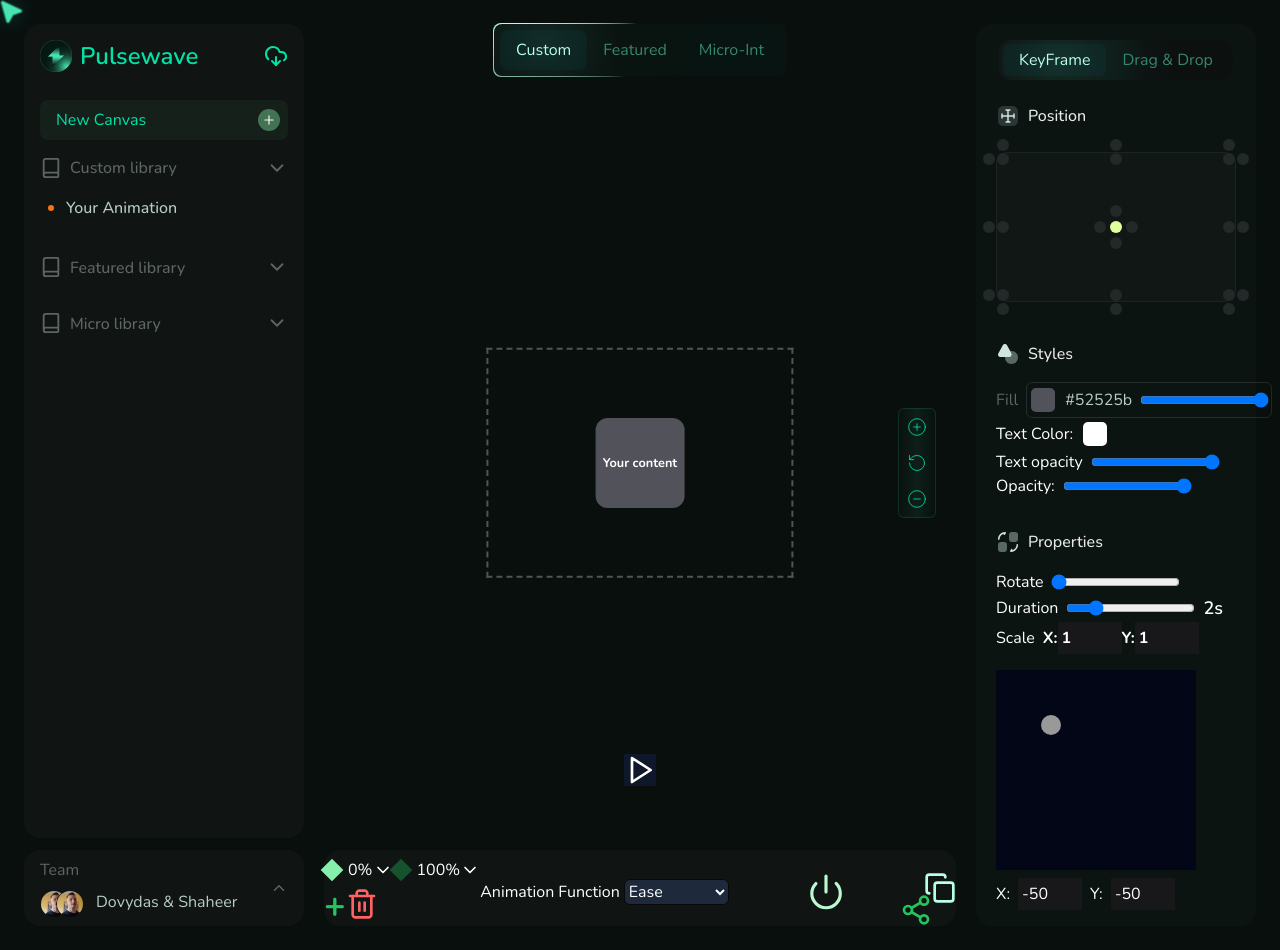
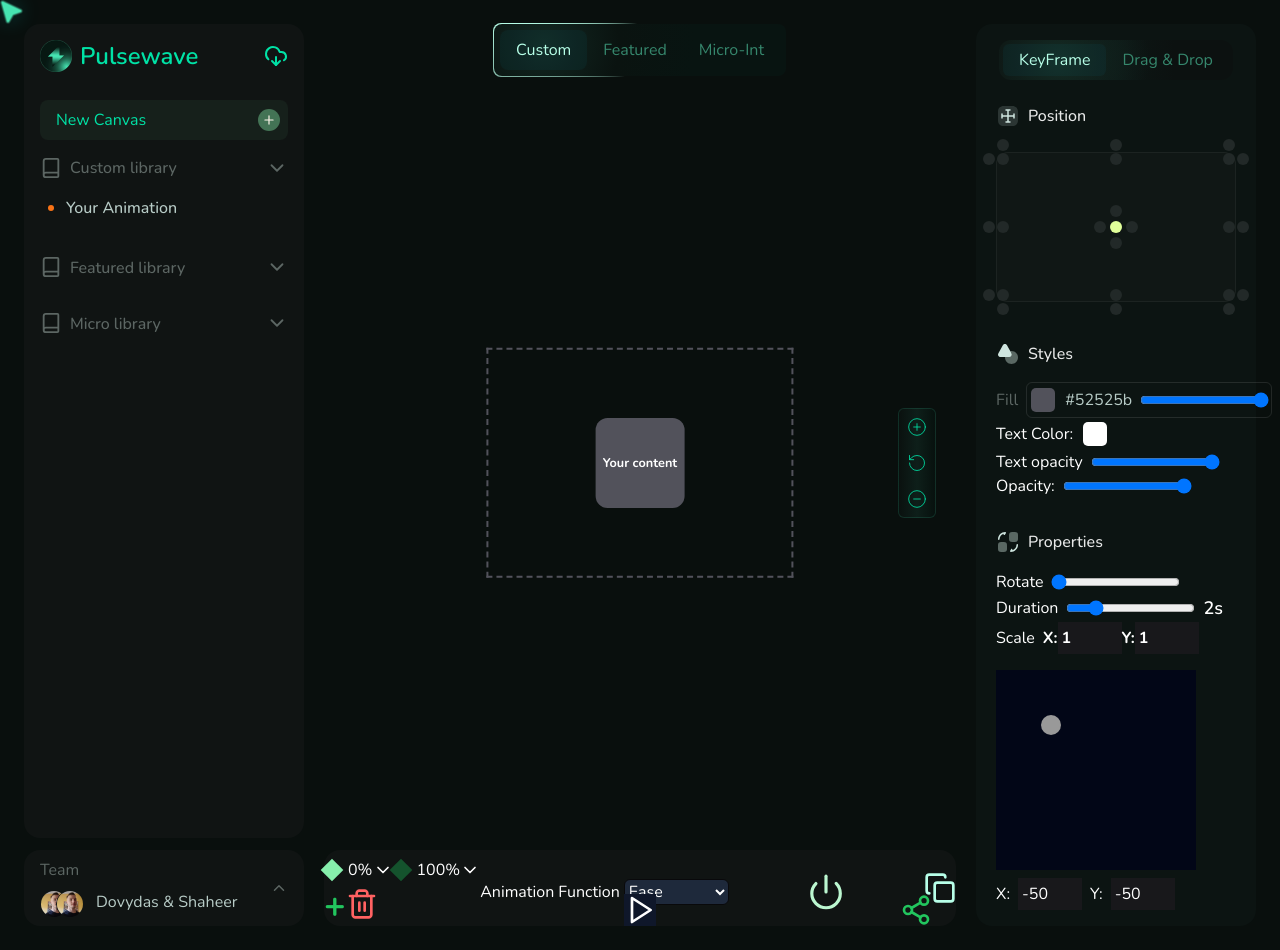
Before and after one commit to amuseDave/animationGen, a React (Vite) app: page / in a window 1280 px wide. Built offline with nearby package versions, Linux system fonts and the light colour scheme.

Commit message:
update layout

```diff
--- /dev/null
+++ b/src/components/Preview-Controls/Custom/NDD/HandleAnimation.jsx
@@ -0,0 +1,108 @@
+import { Play, RefreshCcw } from "lucide-react";
+import { useSelector, useDispatch } from "react-redux";
+import { useEffect, useRef } from "react";
+import { uiActions } from "../../../../store/uiSlicer";
+import { stringifyStyles, hexToRgba } from "../../../../utils/helper";
+import { customActions } from "../../../../store/customSlicer";
+import { toast } from "react-toastify";
+
+let sameStylesNotification;
+
+export default function HandleAnimation() {
+  const dispatch = useDispatch();
+  const isAnimating = useSelector((state) => state.ui.isAnimating);
+  const keyFrames = useSelector((state) => state.custom.keyFrames);
+  const duration = useSelector((state) => state.custom.duration);
+  const animationFunction = useSelector(
+    (state) => state.custom.animationFunction
+  );
+
+  const squareEl = useRef();
+  const squareAnimation = useRef();
+  const timeoutId = useRef();
+
+  useEffect(() => {
+    squareEl.current = document.getElementById("square");
+  }, []);
+
+  function handleAnimation() {
+    if (isAnimating) {
+      dispatch(uiActions.handleIsAnimating(false));
+      squareAnimation.current.cancel();
+      return;
+    }
+
+    for (let i = 0; i < keyFrames.length; i++) {
+      for (let j = i + 1; j < keyFrames.length; j++) {
+        if (stringifyStyles(keyFrames[i]) !== stringifyStyles(keyFrames[j])) {
+          dispatch(uiActions.handleIsAnimating(true));
+          dispatch(
+            customActions.handleKeyFrame({ action: "switch", value: 0 })
+          );
+          return;
+        }
+      }
+    }
+
+    ///
+    if (sameStylesNotification) return;
+    sameStylesNotification = true;
+    setTimeout(() => {
+      sameStylesNotification = false;
+    }, 1000);
+    toast.error("Can't animate same styles");
+    ///
+  }
+
+  useEffect(() => {
+    if (!isAnimating) return;
+
+    const styles = keyFrames.map((keyFrame) => {
+      return {
+        opacity: keyFrame.opacity,
+        backgroundColor: hexToRgba(
+          keyFrame.backgroundColor,
+          keyFrame.bgOpacity
+        ),
+        color: hexToRgba(keyFrame.textColor, keyFrame.textOpacity),
+        left: keyFrame.left,
+        top: keyFrame.top,
+        transform: `translate(${keyFrame.translateX}%, ${keyFrame.translateY}%) scaleX(${keyFrame.scaleX}) scaleY(${keyFrame.scaleY}) rotate(${keyFrame.rotate}deg)`,
+      };
+    });
+
+    squareAnimation.current = squareEl.current.animate(styles, {
+      duration: duration * 1000,
+      easing: animationFunction,
+      iterations: 1,
+    });
+
+    if (timeoutId.current) clearTimeout(timeoutId.current);
+
+    timeoutId.current = setTimeout(() => {
+      dispatch(uiActions.handleIsAnimating(false));
+    }, duration * 1000);
+
+    return () => {
+      dispatch(uiActions.handleIsAnimating(false));
+    };
+  }, [isAnimating]);
+
+  return (
+    <>
+      {isAnimating ? (
+        <RefreshCcw
+          className="absolute text-white bc bg-slate-900"
+          size={32}
+          onClick={handleAnimation}
+        />
+      ) : (
+        <Play
+          className="absolute text-white bc bg-slate-900"
+          size={32}
+          onClick={handleAnimation}
+        />
+      )}
+    </>
+  );
+}
--- a/src/components/Preview-Controls/Custom/NDD/NDD.jsx
+++ b/src/components/Preview-Controls/Custom/NDD/NDD.jsx
@@ -1,5 +1,6 @@
 import AnimationFunction from "./AnimationFunction.jsx";
 import KeyFrames from "./KeyFrames/KeyFrames";
+import HandleAnimation from "./HandleAnimation.jsx";
 import Reset from "./Reset.jsx";
 
 export default function NDD() {
@@ -8,6 +9,7 @@
       <KeyFrames />
       <AnimationFunction />
       <Reset />
+      <HandleAnimation />
     </>
   );
 }
--- a/src/components/Preview/Custom/Preview.jsx
+++ b/src/components/Preview/Custom/Preview.jsx
@@ -1,30 +1,15 @@
-import { useDispatch, useSelector } from "react-redux";
+import { useSelector } from "react-redux";
 import Loader from "../Static/Loader";
-import Playback from "./Playback";
-import { hexToRgba, stringifyStyles } from "../../../utils/helper";
-import { uiActions } from "../../../store/uiSlicer";
-import { customActions } from "../../../store/customSlicer";
-import { useEffect, useRef } from "react";
-import { toast } from "react-toastify";
-
-let sameStylesNotification;
+import { hexToRgba } from "../../../utils/helper";
 
 export default function Preview() {
-  const dispatch = useDispatch();
-  const squareEl = useRef();
-  const squareAnimation = useRef();
-  const timeoutId = useRef();
-
   const isAnimating = useSelector((state) => state.ui.isAnimating);
   const isResizing = useSelector((state) => state.ui.isResizing);
   const zoomLevel = useSelector((state) => state.ui.zoomLevel);
 
   const activeKeyFrame = useSelector((state) => state.custom.activeKeyFrame);
-  const animationFunction = useSelector(
-    (state) => state.custom.animationFunction
-  );
+
   const keyFrames = useSelector((state) => state.custom.keyFrames);
-  const duration = useSelector((state) => state.custom.duration);
   const curKF = keyFrames[activeKeyFrame];
 
   const dashedBoxStyles = {
@@ -48,86 +33,20 @@
   };
 
   // Check validity of animation, and set to isAnimating or alert
-  function handleAnimation() {
-    if (isAnimating) {
-      dispatch(uiActions.handleIsAnimating(false));
-      squareAnimation.current.cancel();
-      return;
-    }
-
-    for (let i = 0; i < keyFrames.length; i++) {
-      for (let j = i + 1; j < keyFrames.length; j++) {
-        if (stringifyStyles(keyFrames[i]) !== stringifyStyles(keyFrames[j])) {
-          dispatch(uiActions.handleIsAnimating(true));
-          dispatch(
-            customActions.handleKeyFrame({ action: "switch", value: 0 })
-          );
-          return;
-        }
-      }
-    }
-
-    ///
-    if (sameStylesNotification) return;
-    sameStylesNotification = true;
-    setTimeout(() => {
-      sameStylesNotification = false;
-    }, 1000);
-    toast.error("Can't animate same styles");
-    ///
-  }
 
   // Create & Play Animation
-  useEffect(() => {
-    if (!isAnimating) return;
 
-    const styles = keyFrames.map((keyFrame) => {
-      return {
-        opacity: keyFrame.opacity,
-        backgroundColor: hexToRgba(
-          keyFrame.backgroundColor,
-          keyFrame.bgOpacity
-        ),
-        color: hexToRgba(keyFrame.textColor, keyFrame.textOpacity),
-        left: keyFrame.left,
-        top: keyFrame.top,
-        transform: `translate(${keyFrame.translateX}%, ${keyFrame.translateY}%) scaleX(${keyFrame.scaleX}) scaleY(${keyFrame.scaleY}) rotate(${keyFrame.rotate}deg)`,
-      };
-    });
-
-    squareAnimation.current = squareEl.current.animate(styles, {
-      duration: duration * 1000,
-      easing: animationFunction,
-      iterations: 1,
-    });
-
-    if (timeoutId.current) clearTimeout(timeoutId.current);
-
-    timeoutId.current = setTimeout(() => {
-      dispatch(uiActions.handleIsAnimating(false));
-    }, duration * 1000);
-
-    return () => {
-      dispatch(uiActions.handleIsAnimating(false));
-    };
-  }, [isAnimating]);
   return (
     <>
       <section
         style={dashedBoxStyles}
         className={`preview-keyframe-dashed-box ${isResizing && "hidden"}`}
       >
-        <div
-          ref={squareEl}
-          id="square"
-          style={boxStyles}
-          className={`preview-keyframe-box`}
-        >
+        <div id="square" style={boxStyles} className={`preview-keyframe-box`}>
           Your content
         </div>
       </section>
       {isResizing && <Loader />}
-      <Playback handleAnimation={handleAnimation} isAnimating={isAnimating} />
     </>
   );
 }
```
